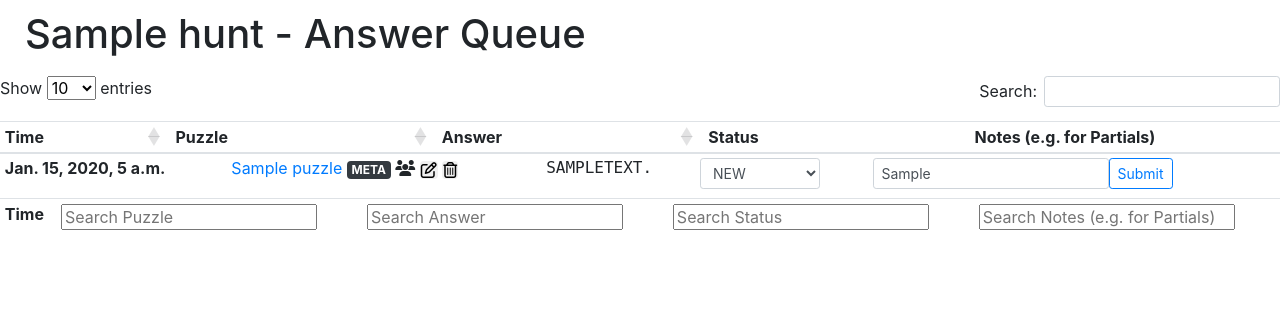
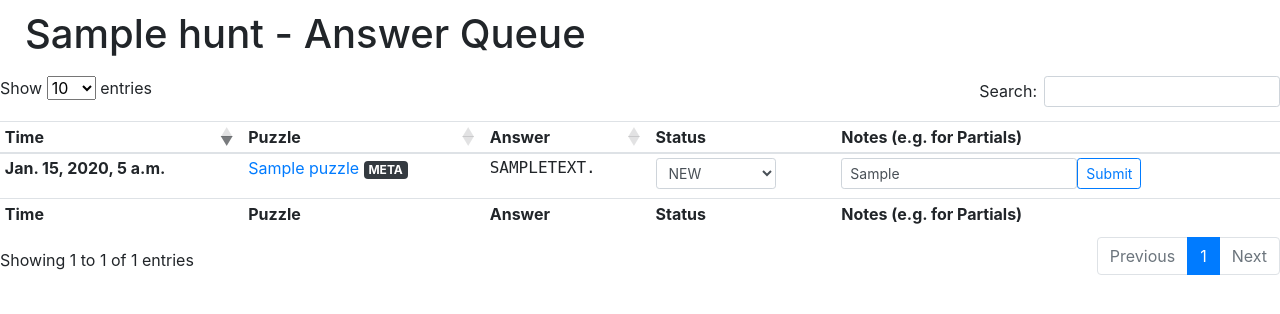
Before and after one commit to cardinalitypuzzles/cardboard, a Django app: page /answers/queue/1 in a window 1280 px wide. Shown: the part 56-370 px from the top of the page. Run offline with Django 3.2, Linux system fonts and the light colour scheme; a user stored in the database is signed in; tables that the repository leaves empty hold one stand-in row (values such as "Sample post"); lists and menus that the app fills with data are empty; parts of the project's set-up code (start-up, migrations or seed data) failed here and were passed over; some libraries are stand-ins or nearby versions.

Commit message:
Fixed Answer Queue page

```diff
--- a/answers/templates/queue.html
+++ b/answers/templates/queue.html
@@ -3,9 +3,6 @@
 {% load answer_extras %}
 
 {% block page_content %}
-
-{% include "modals/edit_puzzle.html" %}
-{% include "modals/delete_puzzle.html" %}
 
 <meta http-equiv="refresh" content="30">
 
@@ -64,52 +61,34 @@
 
 <script type="text/javascript">
 $(document).ready(function() {
-    var queue_table = $('#queue');
-    var queue_table_dom = queue_table.get(0);
+    // table column indices
+    var time = 0,
+        puzzle = 1,
+        answer = 2,
+        status = 3,
+        notes = 4;
 
-    // For choice fields, each entry should only be searchable by the currently
-    // selected value.
-    $.fn.dataTableExt.ofnSearch['select-input'] = function(i, j) {
-        var cell = queue_table_dom.rows[i].cells[j];
-        return cell.querySelector('select').value;
-    };
-
-    // For text fields, enable search based on the initial value of the field
-    // when the table was loaded.
-    $.fn.dataTableExt.ofnSearch['text-input'] = function(i, j) {
-        var cell = queue_table_dom.rows[i].cells[j];
-        return cell.querySelector('input').value;
-    };
-
-    // Add a text input for each footer cell that is column_searchable.
-    $('#queue .column_searchable').each( function () {
-        var col_name = $(this).text();
-        $(this).html( '<input type="text" placeholder="Search '+col_name+'" />' );
-    } );
-
-    var table = queue_table.DataTable( {
+    $('#queue').DataTable( {
         "paging": true,
         "info": true,
         "scrollX": true,
         "scrollY": true,
         "columnDefs": [
-            { "targets": [0], "type": "date" },
-            { "type": "select-input", "orderable": false, "targets": [3] },
-            { "type": "text-input", "orderable": false, "targets": [4] }
+            { "searchable": false, "targets": time },
+            { "targets": [time], "type": "date" },
+            { "orderable": false,
+              "targets": [status],
+              "render": function(data, type, row, meta) {
+                if (type === 'filter') {
+                    var data = $.parseHTML(data);
+                    data = data[0].querySelector('select').value;
+                }
+                return data;
+              },
+            },
+            { "orderable": false, "targets": [notes] },
         ],
-        "order": [[ 0, "desc" ]]
-    } );
-
-    // Apply column search.
-    table.columns().every( function () {
-        var that = this;
-        $( 'input', this.footer() ).on( 'keyup change clear', function () {
-            if ( that.search() !== this.value ) {
-                that
-                    .search( this.value )
-                    .draw();
-            }
-        } );
+        "order": [[ 0, "desc" ]],
     } );
 });
 </script>
--- a/puzzles/templates/title.html
+++ b/puzzles/templates/title.html
@@ -1,15 +1,3 @@
 <div style="padding: 0px 0px; display:inline;">
     <a class="puzzle-title" href="{{ puzzle.url }}" target="_blank">{{ puzzle.name }}</a> <span class="badge badge-dark badge-meta">{{ badge }}</span>
 </div>
-
-{% if active_users|length > 0 %}
-<span data-toggle="tooltip" title='{{ active_users|join:", " }}'>
-    <i class="fa fa-users" aria-hidden="true"></i>
-</span>
-{% endif %}
-<button type="button" class="editpuzzle btn btn-default" data-toggle="modal" data-target="#editpuzzle" data-pk="{{ puzzle.pk }}" data-name="{{ puzzle.name }}" data-url="{{ puzzle.url }}" data-is_meta="{{ puzzle.is_meta }}" style="padding: 0px 0px;">
-    <i class="fa fa-edit" aria-hidden="true"></i>
-</button>
-<button type="button" class="deletepuzzle btn btn-default" data-toggle="modal" data-target="#deletepuzzle" data-pk="{{ puzzle.pk }}" data-name="{{ puzzle.name }}" style="padding: 0px 0px;">
-    <i class="fa fa-trash-o" aria-hidden="true"></i>
-</button>
--- a/puzzles/templatetags/puzzle_extras.py
+++ b/puzzles/templatetags/puzzle_extras.py
@@ -63,7 +63,6 @@
         badge = 'META'
     context = {
         'puzzle': puzzle,
-        'active_users': puzzle.active_users.all(),
         'badge': badge,
     }
     return context
```
